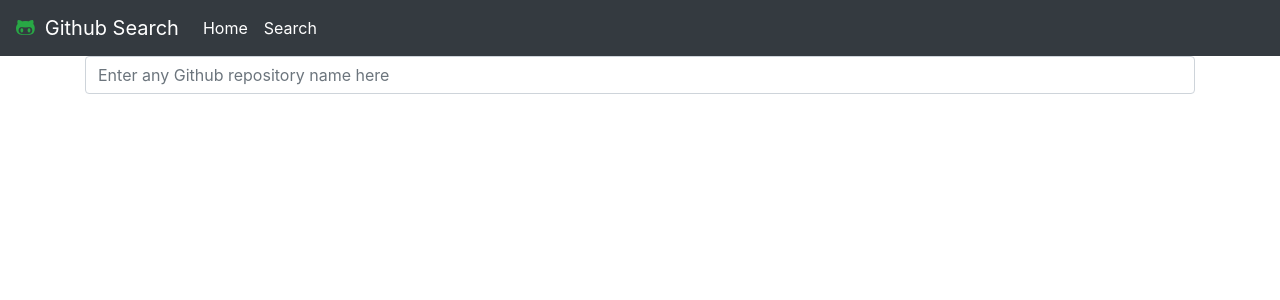
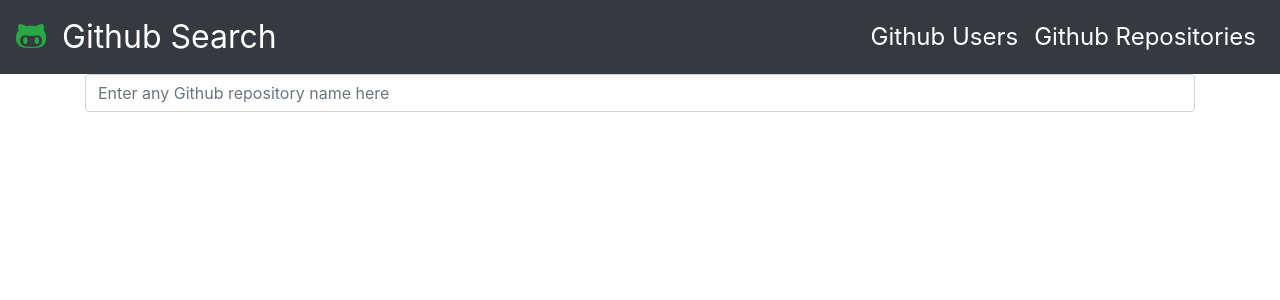
Before and after one commit to EmmanuelaJoy/githubSearch, an Angular app: page /repository in a window 1280 px wide. Shown: the top 300 px of the page. Built offline with nearby package versions, Linux system fonts and the light colour scheme; a web font is replaced by a local one.

Commit message:
add a redirect in the app routing module

```diff
--- a/src/app/app-routing.module.ts
+++ b/src/app/app-routing.module.ts
@@ -5,7 +5,9 @@
 
 const routes: Routes = [
   { path: 'user', component: MyGithubComponent },
-  { path: 'repository', component: RepositorySearchComponent }
+  { path: 'repository', component: RepositorySearchComponent },
+
+  { path: '', redirectTo: "/user", pathMatch: "full" },
 ];
 
 @NgModule({
--- a/src/app/navbar/navbar.component.css
+++ b/src/app/navbar/navbar.component.css
@@ -2,3 +2,12 @@
   margin-right: 0.5em;
   color: #28a745;
 }
+
+.navbar-brand {
+  font-size: 2em;
+}
+
+.navbar-nav {
+  font-size: 1.5em;
+  margin-left: 1em;
+}
--- a/src/app/navbar/navbar.component.html
+++ b/src/app/navbar/navbar.component.html
@@ -5,10 +5,10 @@
         <span class="navbar-toggler-icon"></span>
     </button>
     <div class="collapse navbar-collapse" id="navbarMenu">
-        <div class="navbar-nav">
-            <a class="nav-item nav-link active" routerLink="user" routerLinkActive="active">Home<span
+        <div class="navbar-nav ml-auto">
+            <a class="nav-item nav-link active" routerLink="user" routerLinkActive="active">Github Users<span
                     class="sr-only">(current)</span></a>
-            <a class="nav-item nav-link" routerLink="repository" routerLinkActive="active">Search</a>
+            <a class="nav-item nav-link" routerLink="repository" routerLinkActive="active">Github Repositories</a>
         </div>
     </div>
 </nav>
--- a/src/app/user-http/user-request.service.ts
+++ b/src/app/user-http/user-request.service.ts
@@ -14,8 +14,8 @@
   repos: Repository[];
   username: string;
   repoName: string;
-  private clientId: string = 'a1bb7a683b14df0d15bc';
-  private clientSecret: string = 'a4b786074f23372af39cda791c1fa5d60f94e847';
+  private clientId = 'a1bb7a683b14df0d15bc';
+  private clientSecret = 'a4b786074f23372af39cda791c1fa5d60f94e847';
   private baseUrl: string;
 
   constructor(private http: HttpClient) {
```
